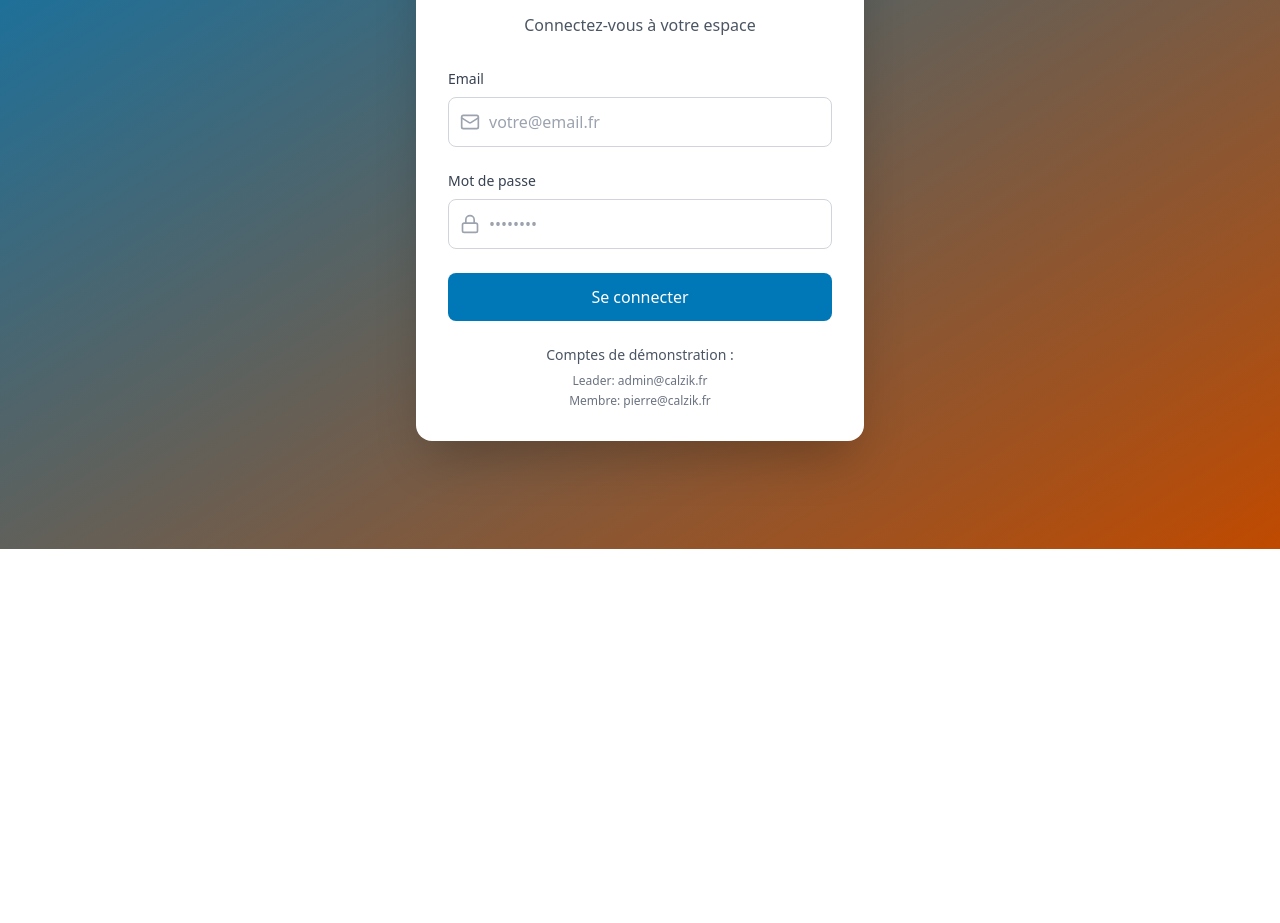
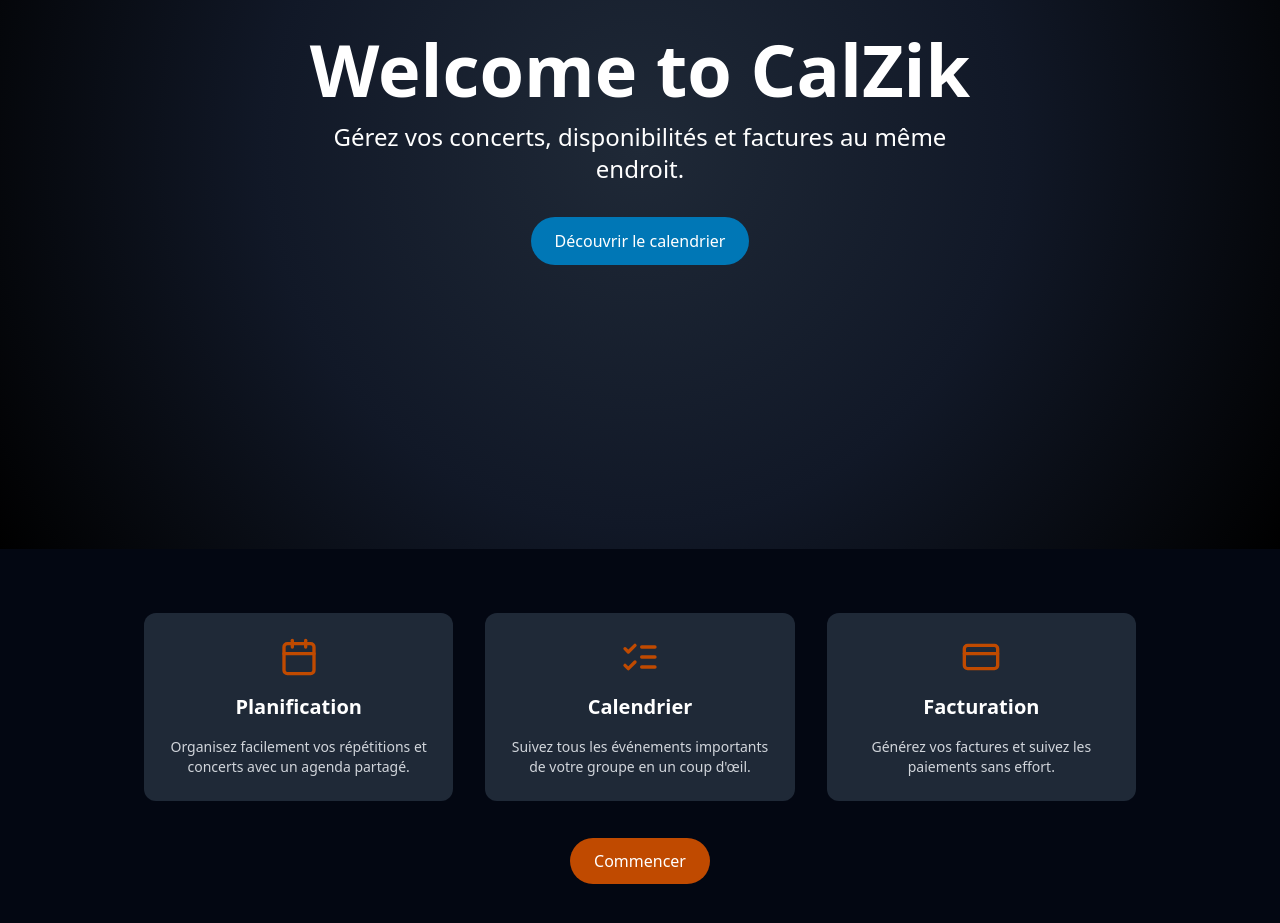
Before and after one commit to Juu164/MJH, a React (Vite) app: page / in a window 1280 px wide. Shown: the part 251-1174 px from the top of the page. Before the commit the page ends 800 px from the top, so only its background shows below. Built offline with nearby package versions, Linux system fonts and the light colour scheme.

Commit message:
Add home page report

```diff
--- a/App.tsx
+++ b/App.tsx
@@ -7,9 +7,10 @@ import { LoginForm } from './LoginForm';
 import { Header } from './Header';
 import { Role } from './roles';
 import { NotificationsPage } from './NotificationsPage';
+import HomePage from './HomePage';
 const Dashboard = React.lazy(() => import('./Dashboard').then(m => ({ default: m.Dashboard })));
 const AvailabilityCalendar = React.lazy(() => import('./AvailabilityCalendar').then(m => ({ default: m.AvailabilityCalendar })));
-import { Routes, Route, useLocation } from 'react-router-dom';
+import { Routes, Route, Navigate, useLocation } from 'react-router-dom';
 const CalendarPage = React.lazy(() => import('./CalendarPage').then(m => ({ default: m.CalendarPage })));
 const EventsPage = React.lazy(() => import('./EventsPage').then(m => ({ default: m.EventsPage })));
 const InvoicePage = React.lazy(() => import('./InvoicePage').then(m => ({ default: m.InvoicePage })));
@@ -36,7 +37,7 @@ function AppContent() {
   useEffect(() => {
     if (location.pathname === '/ressources/factures') {
       dispatch({ type: 'SET_TAB', payload: 'invoice' });
-    } else if (location.pathname === '/') {
+    } else if (location.pathname === '/dashboard') {
       dispatch({ type: 'SET_TAB', payload: 'dashboard' });
     }
   }, [location.pathname, dispatch]);
@@ -90,11 +91,12 @@ function App() {
         <InvoicesProvider>
           <AppProvider>
             <Routes>
+              <Route path="/" element={<HomePage />} />
+              <Route path="/dashboard" element={<AppContent />} />
               <Route path="/concerts/:eventId" element={<AppContent />} />
               <Route path="/ressources/factures" element={<AppContent />} />
               <Route path="/notifications" element={<NotificationsPage />} />
-              <Route path="/" element={<AppContent />} />
-              <Route path="*" element={<AppContent />} />
+              <Route path="*" element={<Navigate to="/" />} />
             </Routes>
             <NotificationList />
           </AppProvider>
--- /dev/null
+++ b/HomePage.tsx
@@ -0,0 +1,74 @@
+import React from 'react';
+import { Link } from 'react-router-dom';
+import { motion } from 'framer-motion';
+import { Calendar, ListChecks, CreditCard } from 'lucide-react';
+
+export function HomePage() {
+  const features = [
+    {
+      icon: Calendar,
+      title: 'Planification',
+      desc: "Organisez facilement vos répétitions et concerts avec un agenda partagé.",
+    },
+    {
+      icon: ListChecks,
+      title: 'Calendrier',
+      desc: "Suivez tous les événements importants de votre groupe en un coup d'œil.",
+    },
+    {
+      icon: CreditCard,
+      title: 'Facturation',
+      desc: "Générez vos factures et suivez les paiements sans effort.",
+    },
+  ];
+
+  return (
+    <div className="min-h-screen bg-gray-900 text-white">
+      <motion.section
+        initial={{ opacity: 0, y: 40 }}
+        animate={{ opacity: 1, y: 0 }}
+        transition={{ duration: 0.8 }}
+        className="flex flex-col items-center justify-center text-center p-8 h-screen bg-[radial-gradient(circle_at_center,_var(--tw-gradient-stops))] from-gray-800 via-gray-900 to-black"
+      >
+        <h1 className="text-5xl md:text-7xl font-extrabold mb-4 font-heading">
+          Welcome to CalZik
+        </h1>
+        <p className="text-xl md:text-2xl mb-8 max-w-2xl">
+          Gérez vos concerts, disponibilités et factures au même endroit.
+        </p>
+        <Link
+          to="/calendar"
+          className="px-6 py-3 rounded-full bg-primary hover:bg-primary/90 transition-colors"
+        >
+          Découvrir le calendrier
+        </Link>
+      </motion.section>
+
+      <section className="py-16 bg-gray-950">
+        <div className="max-w-5xl mx-auto px-4 grid md:grid-cols-3 gap-8 text-center">
+          {features.map(({ icon: Icon, title, desc }) => (
+            <motion.div
+              key={title}
+              whileHover={{ boxShadow: '0 0 15px rgba(255,255,255,0.6)' }}
+              className="p-6 bg-gray-800 rounded-xl space-y-4"
+            >
+              <Icon className="w-10 h-10 mx-auto text-accent" />
+              <h3 className="text-xl font-semibold">{title}</h3>
+              <p className="text-gray-300 text-sm">{desc}</p>
+            </motion.div>
+          ))}
+        </div>
+        <div className="mt-12 text-center">
+          <Link
+            to="/calendar"
+            className="px-6 py-3 rounded-full bg-accent hover:bg-accent/90 transition-colors"
+          >
+            Commencer
+          </Link>
+        </div>
+      </section>
+    </div>
+  );
+}
+
+export default HomePage;
--- a/package.json
+++ b/package.json
@@ -14,6 +14,7 @@
     "@fullcalendar/core": "^6.1.17",
     "@fullcalendar/daygrid": "^6.1.17",
     "@fullcalendar/react": "^6.1.17",
+    "framer-motion": "^12.19.1",
     "localforage": "^1.10.0",
     "lucide-react": "^0.344.0",
     "react": "^18.3.1",
```
Also changed, not shown: 2 other files (tests, documents, lock files or other folders).
